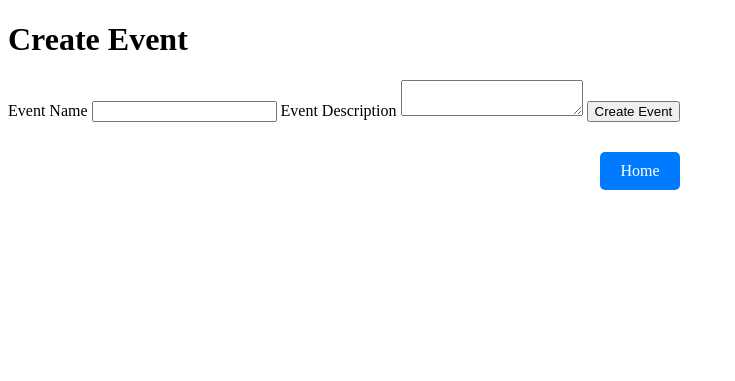
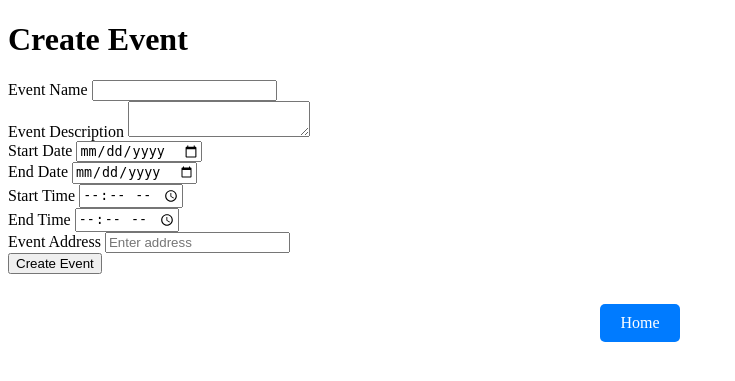
Before and after one commit to timkchapman/DSP, a Flask app: page /create_event in a window 1280 px wide. Shown: the top 381 px of the page, without its empty margins (0-735 px from the left). Run offline with Flask 3, Linux system fonts and the light colour scheme; the visitor is signed in with stand-in values (Sample User, id 1).

Commit message:
fixed create_event.html
added proper location functionality, and made
it work with current schema

```diff
--- a/app.py
+++ b/app.py
@@ -373,7 +373,7 @@ def logout():
     flash('Logged out successfully', 'success')
     return redirect(url_for('login'))
 
-# Create Event (Requires login)
+# Create Event
 @app.route('/create_event', methods=['GET', 'POST'])
 def create_event():
     if 'user_id' not in session:
@@ -384,18 +384,37 @@ def create_event():
         name = request.form['name']
         description = request.form['description']
         organizerId = session['user_id']
-        latitude, longitude = get_location()
+        start_date = datetime.strptime(request.form['start_date'], '%Y-%m-%d')
+        end_date = datetime.strptime(request.form['end_date'], '%Y-%m-%d')
+        start_time = datetime.strptime(request.form['start_time'], '%H:%M').time()
+        end_time = datetime.strptime(request.form['end_time'], '%H:%M').time()
+        address = request.form['address']
+        latitude, longitude = geocode(address)
+
         if latitude is not None and longitude is not None:
-            event = Event(name=name, description=description, organizerId=organizerId,
-                          location=f"(latitude, longitude)")
+            # Create Event record
+            event = Event(eventName=name, organizerId=organizerId)
+            db.session.add(event)
+            db.session.flush()  # Ensure eventId is available
 
-            db.session.add(event)
+            # Create EventDetails record
+            event_details = EventDetails(eventId=event.eventId,
+                                          eventDescription=description,
+                                          startDate=start_date,
+                                          endDate=end_date,
+                                          startTime=start_time,
+                                          endTime=end_time,
+                                          latitude=latitude,
+                                          longitude=longitude)
+            db.session.add(event_details)
             db.session.commit()
+
             flash('Event created successfully', 'success')
             return redirect(url_for('home'))
         else:
             flash('Failed to get your location. Please try again.', 'danger')
     return render_template('create_event.html')
+
 
 def create_sample_data():
 
@@ -417,7 +436,7 @@ def create_sample_data():
     password2 = 'password2'
     hashedPassword2 = bcrypt.generate_password_hash(password2).decode('utf-8')
 
-    user1 = User(username = 'user1', password = hashedPassword1, firstName = 'First1', lastName = 'Last1', dateJoined = currentDate, birthDate = currentDate, isOrganiser = False)
+    user1 = User(username = 'user1', password = hashedPassword1, firstName = 'First1', lastName = 'Last1', dateJoined = currentDate, birthDate = currentDate, isOrganiser = True)
     user2 = User(username = 'user2', password = hashedPassword2, firstName = 'First2', lastName = 'Last2', dateJoined = currentDate, birthDate = currentDate, isOrganiser = False)
 
     # Add sample users to the database
--- a/templates/create_event.html
+++ b/templates/create_event.html
@@ -1,5 +1,6 @@
 <!DOCTYPE html>
 <html>
+
 <head>
     <title>Create Event</title>
     <style>
@@ -46,6 +47,7 @@
         }
     </style>
 </head>
+
 <body>
     {% with messages = get_flashed_messages() %}
     <div class="flash-messages">
@@ -65,14 +67,72 @@
     {% else %}
     <form method="POST">
         <label for="name">Event Name</label>
-            <input type="text" name="name" required>
+        <input type="text" name="name" required><br>
         <label for="description">Event Description</label>
-            <textarea name="description" required></textarea>
+        <textarea name="description" required></textarea><br>
+        <label for="start_date">Start Date</label>
+        <input type="date" name="start_date" required><br>
+        <label for="end_date">End Date</label>
+        <input type="date" name="end_date" required><br>
+        <label for="start_time">Start Time</label>
+        <input type="time" name="start_time" required><br>
+        <label for="end_time">End Time</label>
+        <input type="time" name="end_time" required><br>
+        <label for="address">Event Address</label>
+        <input type="text" id="address" name="address" placeholder="Enter address" required>
+        <div id="search-results"></div>
+
+        <script>
+            // Function to perform geocoding search
+            function searchAddress(query) {
+                var accessToken = 'pk.eyJ1IjoidGlta2MiLCJhIjoiY2xzc3czcTg2MGdtbzJqcGdxdmxkdGI0NiJ9.ZamkOoED2_ug0q_Meb7drw';
+                var baseUrl = 'https://api.mapbox.com/geocoding/v5/mapbox.places/';
+                var endpoint = baseUrl + encodeURIComponent(query) + '.json?access_token=' + accessToken;
+
+                fetch(endpoint)
+                    .then(response => response.json())
+                    .then(data => {
+                        // Display search results
+                        var results = data.features;
+                        var resultsContainer = document.getElementById('search-results');
+                        resultsContainer.innerHTML = ''; // Clear previous results
+
+                        results.forEach(feature => {
+                            var address = feature.place_name;
+                            var coordinates = feature.center;
+
+                            var resultItem = document.createElement('div');
+                            resultItem.textContent = address;
+                            resultItem.addEventListener('click', function () {
+                                // Populate address field with selected address
+                                document.getElementById('address').value = address;
+                                // Optionally, you can also store the coordinates for further use
+                            });
+
+                            resultsContainer.appendChild(resultItem);
+                        });
+                    })
+                    .catch(error => {
+                        console.error('Error fetching search results:', error);
+                    });
+            }
+
+            // Event listener for input field
+            var inputField = document.getElementById('address');
+            inputField.addEventListener('input', function (event) {
+                var query = event.target.value;
+                if (query.length > 2) {
+                    searchAddress(query);
+                }
+            });
+        </script>
         <button type="submit">Create Event</button>
     </form>
     {% endif %}
 
-    <div class = "button-container">
+    <div class="button-container">
         <a href="{{ url_for('home') }}" class="btn">Home</a>
+    </div>
 </body>
+
 </html>
```
Lines whose indentation alone changed are shown as unchanged.
